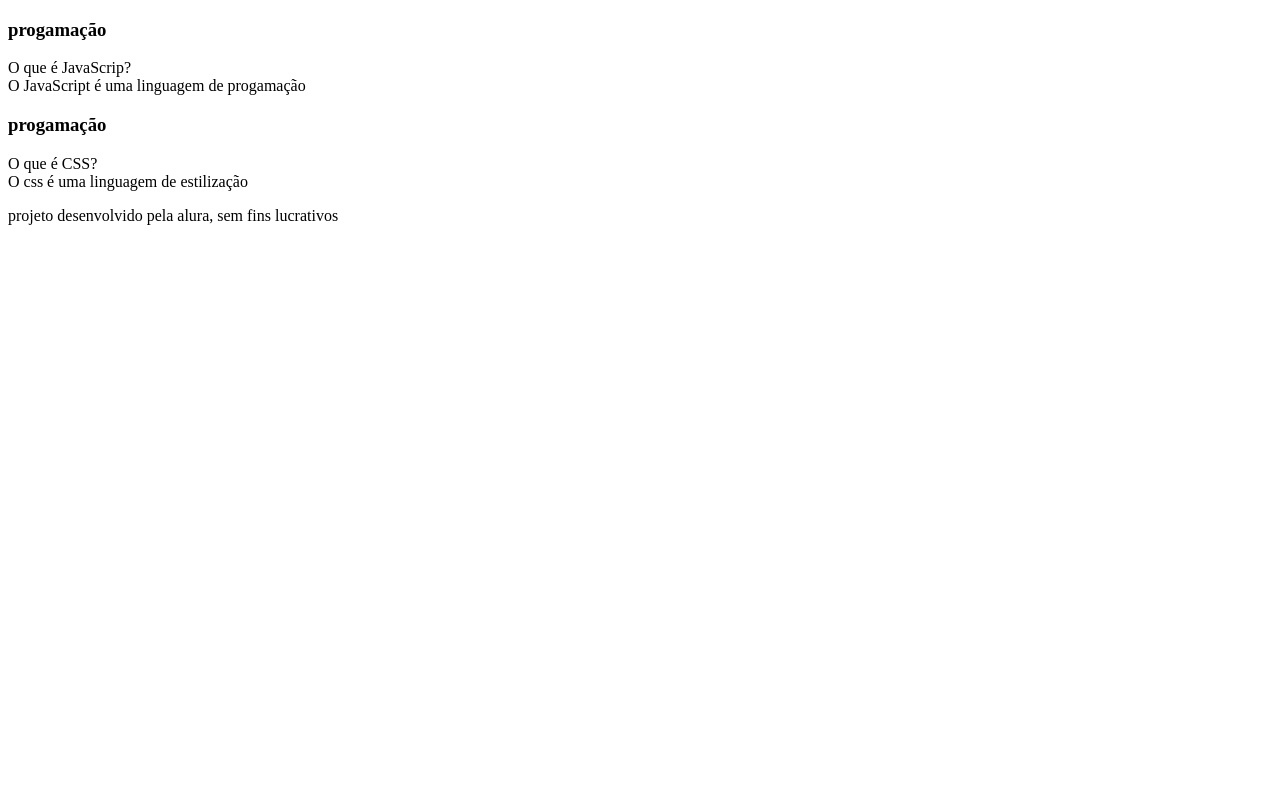
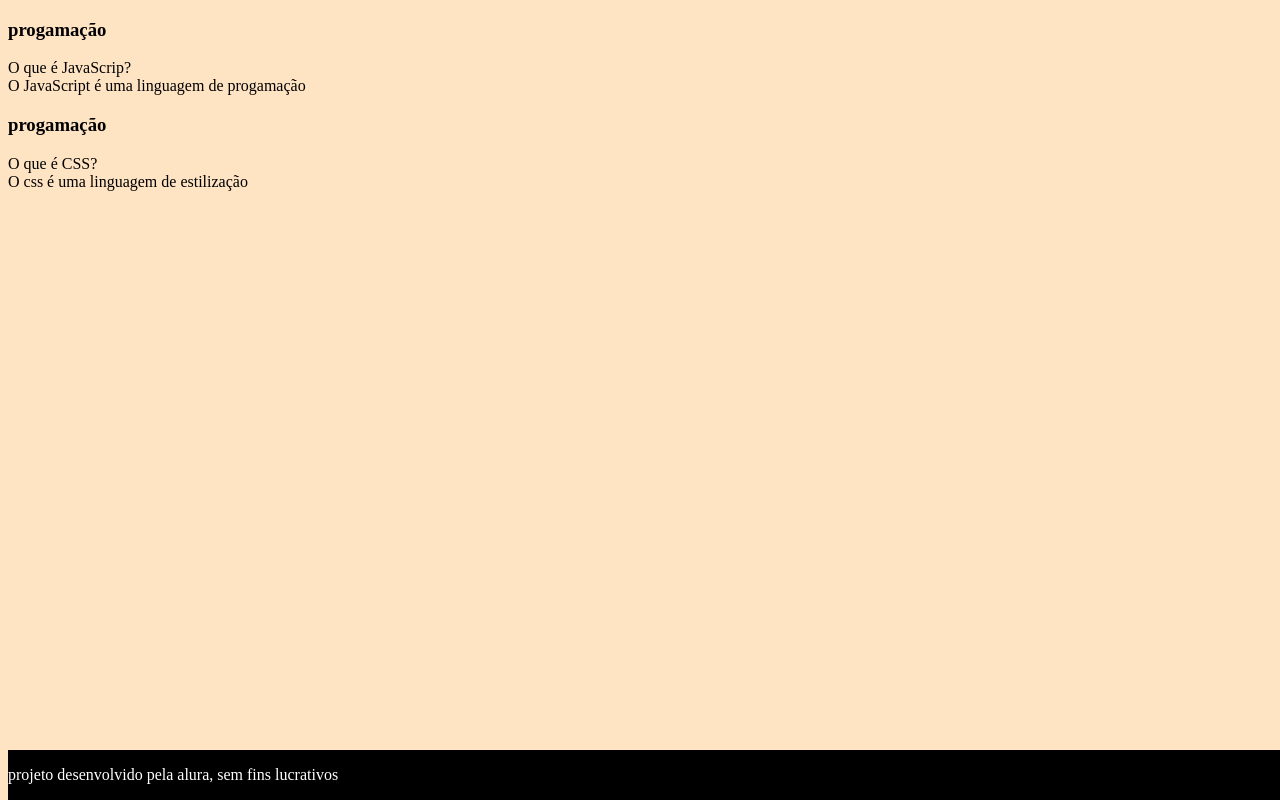
Before and after one commit to petickovit/flashcard, a plain HTML site: page index.html in a window 1280 px wide. Drawn offline with Linux system fonts and the light colour scheme; files that its build step writes are made by us from their sources.

Commit message:
Add files via upload

```diff
--- a/index.html
+++ b/index.html
@@ -4,6 +4,7 @@
     <meta charset="UTF-8">
     <meta http-equiv="X-UA-Compatible" content="IE=edge">
     <meta name="viewport" content="width=device-width, initial-scale=1.0">
+    <link rel="stylesheet" href="assets/style.css">
     <title>flashcards</title>
 </head>
 <body>
--- /dev/null
+++ b/style.css
@@ -0,0 +1,10 @@
+body{
+    background-color: bisque;
+}
+footer {
+    background-color: black;
+    color: white;
+    position: fixed;
+    bottom: 0;
+    width: 100%;
+}
```
